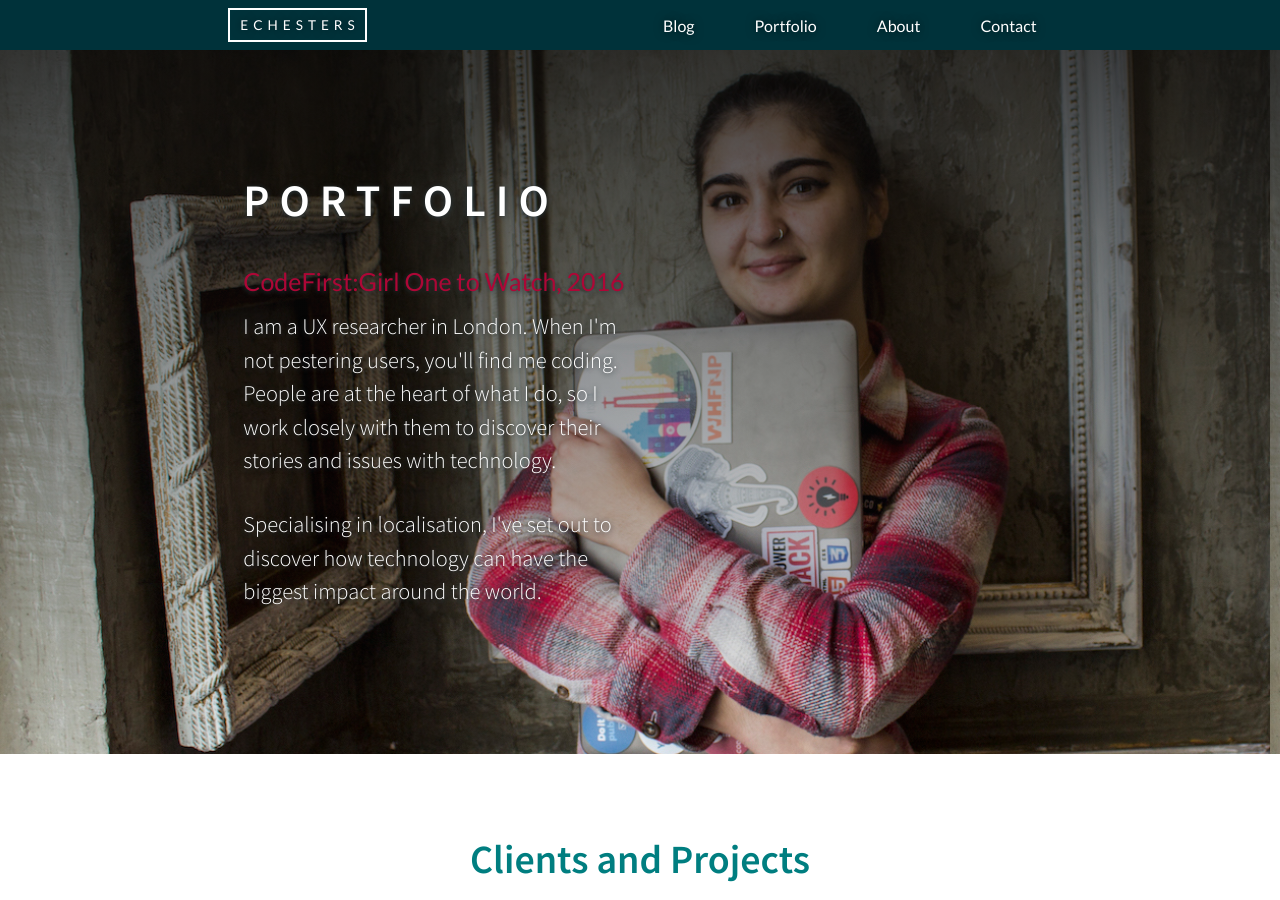
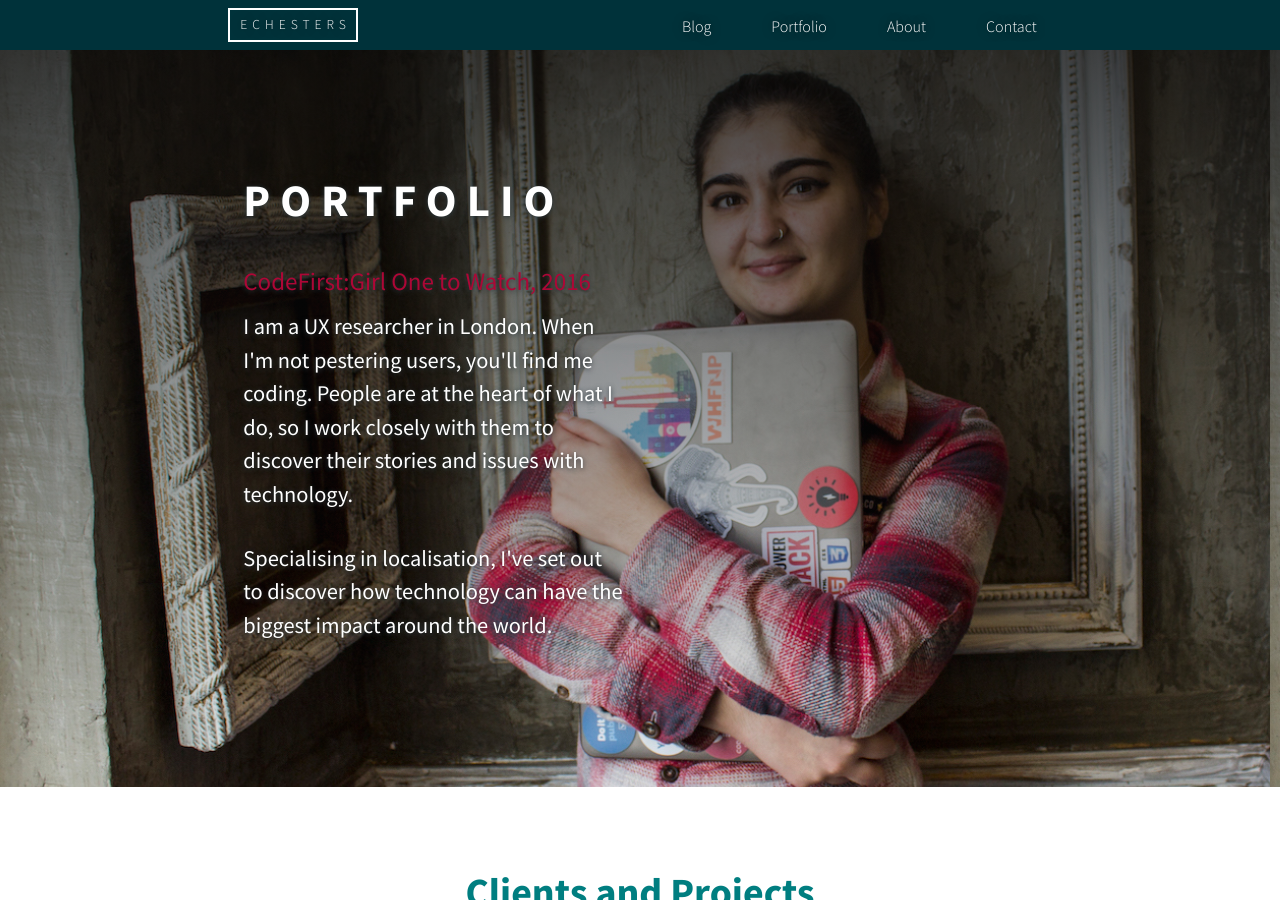
Before and after one commit to EChesters/echesters.github.io, a Jekyll site: the page built from portfolio.html, in a window 1280 px wide and 900 px high. Built offline with Jekyll 4.4.1, drawn with Linux system fonts in a browser that asks for light colours; nearby versions of some CDN libraries.

Commit message:
Updated text to match new palette slides - Only Source Sans Pro is being used with 300,400 and 700 weights

```diff
--- a/_sass/_portfolio.scss
+++ b/_sass/_portfolio.scss
@@ -155,7 +155,11 @@ header {
 
 .intro-text .intro-heading {
   margin-bottom: 25px;
-  font-weight: $weight-light;
+  font-weight: $weight-medium !important;
+
+  .emphasise {
+    font-weight: $weight-medium;
+  }
 }
 
 @media(min-width:768px) {
--- a/_sass/_text.scss
+++ b/_sass/_text.scss
@@ -36,6 +36,7 @@ strong {
   font-size: 60px;
   margin-top: calc( #{$spacing-unit} * 4);
   z-index: 10;
+  text-transform: uppercase;
 }
 
 .bio {
@@ -79,6 +80,7 @@ h2, h3, h4 {
 h1 {
   font-size: 40px;
   font-weight: $weight-heavy;
+  text-transform: uppercase;
 }
 
 h2 {
--- a/_sass/_vars.scss
+++ b/_sass/_vars.scss
@@ -1,4 +1,4 @@
-@import url('https://fonts.googleapis.com/css?family=Lato:400,700|Cutive+Mono|Source+Sans+Pro:300,400,600&subset=latin-ext');
+@import url('https://fonts.googleapis.com/css?family=Cutive+Mono|Source+Sans+Pro:300,400,700&subset=latin-ext');
 
 /* COLOURS ----------- */
 $white: 				#F4F4F4;
@@ -24,7 +24,7 @@ $border:				2px solid $actual-white;
 $box-shadow-grey:		lighten($grey-color-light, 50%);
 
 /* FONTS ------------- */
-$base-font-family: 		'Lato', sans-serif;
+$base-font-family: 		'Source Sans Pro', sans-serif;
 $base-display-font: 	$base-font-family;
 $code-font:				'Cutive Mono', monospace;
 $logo-font:				'Source Sans Pro', sans-serif;
@@ -39,7 +39,7 @@ $logo-size:				1.3em;
 
 $weight-light:		    300;
 $weight-medium:	        400;
-$weight-heavy:		    600;
+$weight-heavy:		    700;
 
 $additional-spacing:	10px;
 
```
